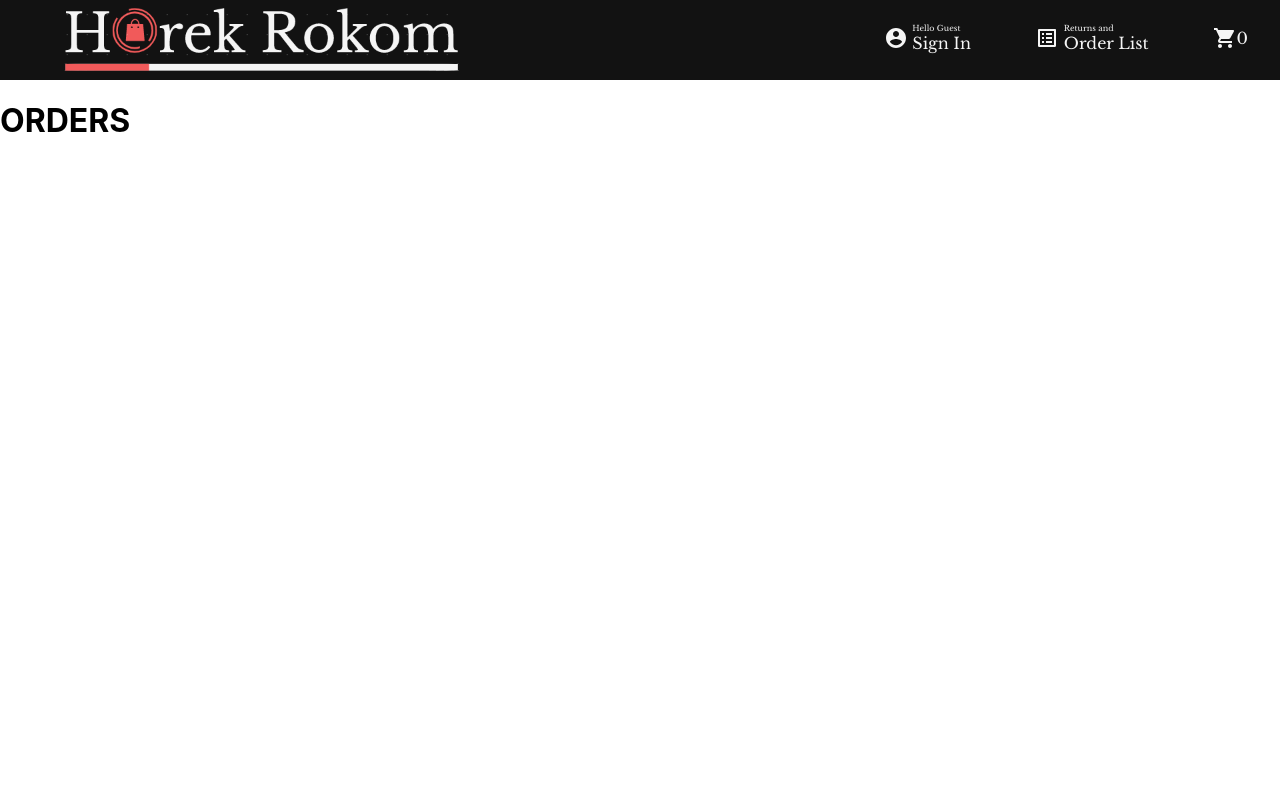
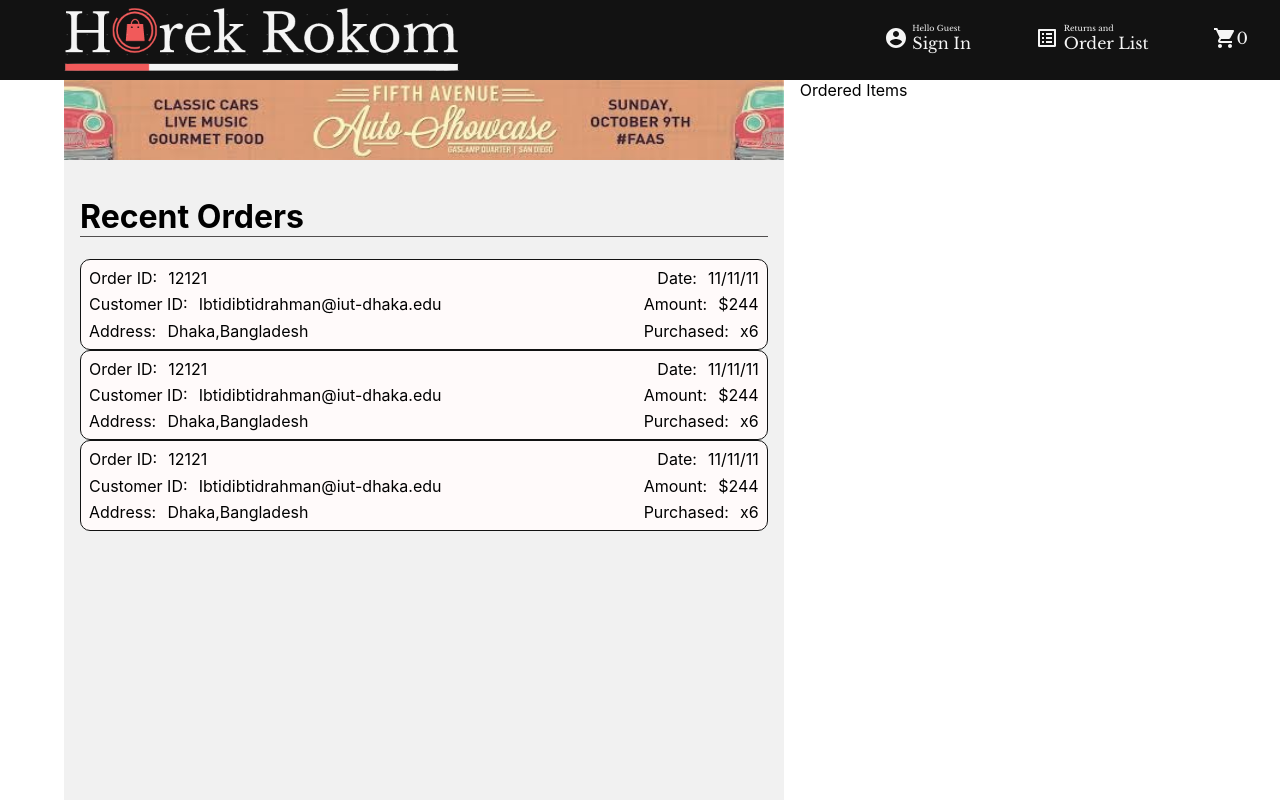
Before and after one commit to Ibtid/Horek-Rokom, a React (Create React App) app: page /orders in a window 1280 px wide. Built offline with nearby package versions, Linux system fonts and the light colour scheme.

Commit message:
orderlist in progress

```diff
--- a/src/App.js
+++ b/src/App.js
@@ -9,6 +9,7 @@ import Home from './Pages/Homepage/Home';
 import ShoppingCart from './Pages/ShoppingCart/ShoppingCart';
 import SignInForm from './Pages/SignIn/SignInForm';
 import CheckoutPage from './Pages/CheckoutPage/CheckoutPage';
+import OrderPage from './Pages/OrderPage/OrderPage';
 
 function App() {
   return (
@@ -26,7 +27,7 @@ function App() {
         </Route>
         <Route path='/orders'>
           <Navbar />
-          <h1>ORDERS</h1>
+          <OrderPage />
         </Route>
         <Route path='/signin'>
           <SignInForm />
--- a/src/Pages/OrderPage/OrderPage.css
+++ b/src/Pages/OrderPage/OrderPage.css
@@ -0,0 +1,31 @@
+.orderPage {
+  display: flex;
+  align-items: center;
+  justify-content: center;
+}
+
+.orderPage__container {
+  width: 90%;
+  min-height: 90vh;
+  display: flex;
+}
+
+.orderPage__orderList {
+  flex: 0.7;
+  min-height: 90vh;
+  background-color: #f1f1f1;
+  margin-right: 1rem;
+}
+
+.orderPage__ad {
+  width: 100%;
+  height: 10vh;
+  display: flex;
+  align-items: center;
+  justify-content: center;
+}
+
+.orderPage__image {
+  width: 100%;
+  height: 10vh;
+}
--- a/src/Pages/OrderPage/OrderPage.js
+++ b/src/Pages/OrderPage/OrderPage.js
@@ -1,9 +1,25 @@
 import React from 'react';
+import ad from '../../Resources/Picture/Advertisement/images (1).jpg';
+import OrderList from '../../UserComponent/Orders/OrderList/OrderList';
 
 import './OrderPage.css';
 
 const OrderPage = () => {
-  return <div></div>;
+  return (
+    <div className='orderPage'>
+      <div className='orderPage__container'>
+        <div className='orderPage__orderList'>
+          <div className='orderPage__ad'>
+            <img className='orderPage__image' src={ad} alt='' />
+          </div>
+          <div>
+            <OrderList />
+          </div>
+        </div>
+        <div className='orderPage__orderItems'>Ordered Items</div>
+      </div>
+    </div>
+  );
 };
 
 export default OrderPage;
--- /dev/null
+++ b/src/UserComponent/Orders/OrderList/OrderList.css
@@ -0,0 +1,6 @@
+.orderList {
+  padding: 1rem;
+}
+.orderList__header {
+  border-bottom: 0.1rem solid #504e4e;
+}
--- /dev/null
+++ b/src/UserComponent/Orders/OrderList/OrderList.js
@@ -0,0 +1,18 @@
+import React from 'react';
+import './OrderList.css';
+import OrderSummary from './OrderSummary/OrderSummary';
+
+const OrderList = () => {
+  return (
+    <div className='orderList'>
+      <h1 className='orderList__header'>Recent Orders</h1>
+      <div className='orderList__orderSummary'>
+        <OrderSummary />
+        <OrderSummary />
+        <OrderSummary />
+      </div>
+    </div>
+  );
+};
+
+export default OrderList;
--- /dev/null
+++ b/src/UserComponent/Orders/OrderList/OrderSummary/OrderSummary.css
@@ -0,0 +1,26 @@
+.orderSummary {
+  background-color: #fffafa;
+  border-radius: 10px;
+  border: 0.1rem solid #121212;
+}
+
+.orderSummary__container {
+  display: flex;
+  flex-direction: column;
+  padding: 0.3rem;
+  justify-content: space-between;
+}
+
+.orderSummary__orderInfo {
+  display: flex;
+  justify-content: space-between;
+}
+
+.orderSummary__title {
+  margin-right: 0.7rem;
+}
+
+.orderSummary__segment {
+  display: flex;
+  padding: 0.2rem;
+}
--- /dev/null
+++ b/src/UserComponent/Orders/OrderList/OrderSummary/OrderSummary.js
@@ -0,0 +1,51 @@
+import React from 'react';
+import './OrderSummary.css';
+
+const OrderSummary = () => {
+  const DUMMY_ORDER = {
+    orderID: 12121,
+    userID: 'Ibtidibtidrahman@iut-dhaka.edu',
+    address: 'Dhaka,Bangladesh',
+    items: 6,
+    totalPrice: 244,
+    date: '11/11/11',
+  };
+  return (
+    <div className='orderSummary'>
+      <div className='orderSummary__container'>
+        <div className='orderSummary__orderInfo'>
+          <div className='orderSummary__segment'>
+            <div className='orderSummary__title'>Order ID:</div>
+            <div className='orderSummary__orderID'>{DUMMY_ORDER.orderID}</div>
+          </div>
+          <div className='orderSummary__segment'>
+            <div className='orderSummary__title'>Date:</div>
+            <div className='orderSummary__date'>{DUMMY_ORDER.date}</div>
+          </div>
+        </div>
+        <div className='orderSummary__orderInfo'>
+          <div className='orderSummary__segment'>
+            <div className='orderSummary__title'>Customer ID:</div>
+            <div className='orderSummary__orderID'>{DUMMY_ORDER.userID}</div>
+          </div>
+          <div className='orderSummary__segment'>
+            <div className='orderSummary__title'>Amount:</div>
+            <div className='orderSummary__date'>${DUMMY_ORDER.totalPrice}</div>
+          </div>
+        </div>
+        <div className='orderSummary__orderInfo'>
+          <div className='orderSummary__segment'>
+            <div className='orderSummary__title'>Address:</div>
+            <div className='orderSummary__orderID'>{DUMMY_ORDER.address}</div>
+          </div>
+          <div className='orderSummary__segment'>
+            <div className='orderSummary__title'>Purchased:</div>
+            <div className='orderSummary__date'>x{DUMMY_ORDER.items}</div>
+          </div>
+        </div>
+      </div>
+    </div>
+  );
+};
+
+export default OrderSummary;
```
